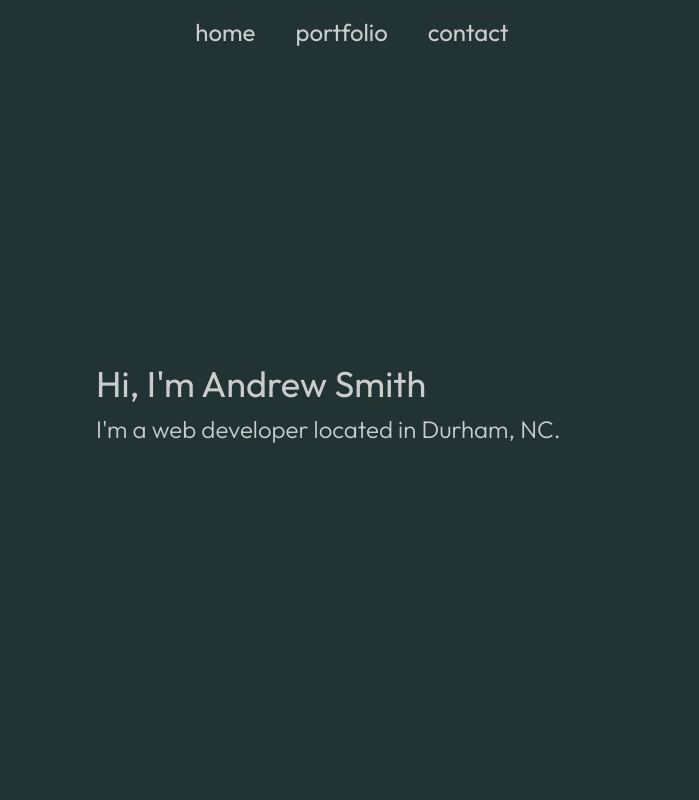
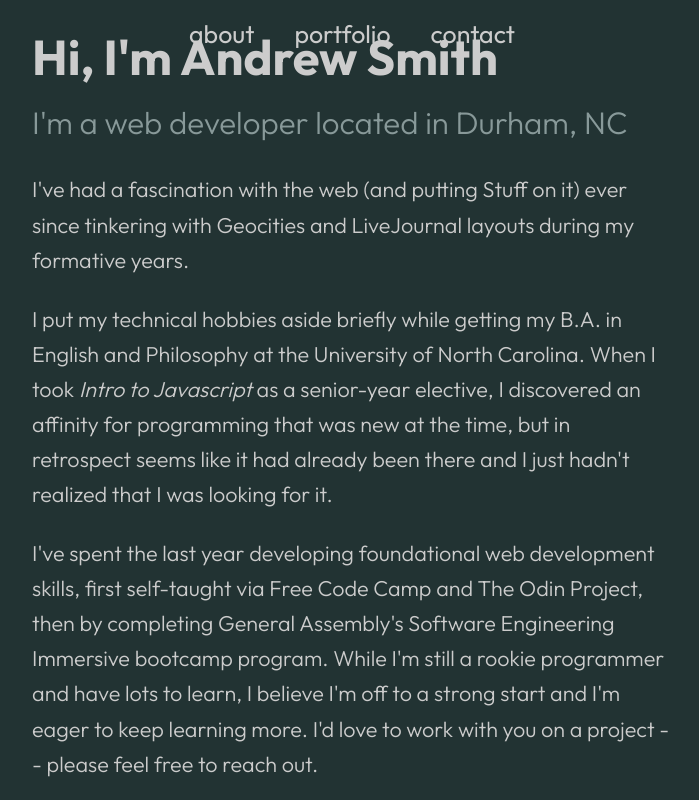
Before and after one commit to continentaldivide/personal-website, a Next.js app: page / in a window 1280 px wide. Shown: the whole page, without its empty margins (288-987 px from the left). Built offline with nearby package versions, Linux system fonts and the light colour scheme.

Commit message:
Rename 'home' -> 'about' and add content

```diff
--- /dev/null
+++ b/app/components/About.jsx
@@ -0,0 +1,34 @@
+export default function Home() {
+  return (
+    <div className="container w-1/2 my-auto">
+      <h1 className="text-5xl font-bold leading-relaxed">
+        Hi, I'm Andrew Smith
+      </h1>
+      <h2 className="text-3xl font-light leading-relaxed">
+        I'm a web developer located in Durham, NC
+      </h2>
+      <br />
+      <p className="text-xl font-light leading-relaxed">
+        I've had a fascination with the web (and putting Stuff on it) ever since
+        tinkering with Geocities and LiveJournal layouts during my formative
+        years.
+      </p>
+      <br />
+      <p className="text-xl font-light leading-relaxed">
+        I put my technical hobbies aside briefly while getting my B.A. in
+        English and Philosophy at the University of North Carolina. When I took{' '}
+        <em>Intro to Javascript</em> as a senior-year elective, I discovered an
+        affinity for programming that was new at the time, but in retrospect
+        seems like it had already been there and I just hadn't realized that I was
+        looking for it.
+      </p>
+      <br />
+      <p className="text-xl font-light leading-relaxed">
+        I've spent the last year developing foundational web development skills,
+        first self-taught via Free Code Camp and The Odin Project, then by
+        completing General Assembly's Software Engineering Immersive bootcamp
+        program.  While I'm still a rookie programmer and have lots to learn, I believe I'm off to a strong start and I'm eager to keep learning more.  I'd love to work with you on a project -- please feel free to reach out.
+      </p>
+    </div>
+  );
+}
--- a/app/components/Home.jsx
+++ /dev/null
@@ -1,10 +0,0 @@
-export default function Home() {
-  return (
-    <div className="container w-2/5 my-auto">
-      <h1 className="text-4xl leading-relaxed">Hi, I'm Andrew Smith</h1>
-      <p className="text-2xl font-light">
-        I'm a web developer located in Durham, NC.
-      </p>
-    </div>
-  );
-}
--- a/app/globals.css
+++ b/app/globals.css
@@ -22,3 +22,7 @@ body,
 main {
   height: 100%;
 }
+
+h2 {
+  color: #899;
+}
--- a/app/page.tsx
+++ b/app/page.tsx
@@ -1,13 +1,13 @@
 'use client';
 import { useState } from 'react';
 
-import Home from './components/Home';
+import About from './components/About';
 import Portfolio from './components/Portfolio';
 import Contact from './components/Contact';
 import Navitem from './components/Navitem';
 
 export default function Main() {
-  const [currentPage, setCurrentPage] = useState(<Home />);
+  const [currentPage, setCurrentPage] = useState(<About />);
 
   const handleNavClick = (component: JSX.Element) => {
     setCurrentPage(component);
@@ -17,8 +17,8 @@ export default function Main() {
       <nav className="p-4 fixed top-0 left-0 right-0">
         <ul className="flex items-center justify-center gap-10">
           <Navitem
-            itemName={'home'}
-            handleNavClick={() => handleNavClick(<Home />)}
+            itemName={'about'}
+            handleNavClick={() => handleNavClick(<About />)}
           />
           <Navitem
             itemName={'portfolio'}
--- a/tailwind.config.js
+++ b/tailwind.config.js
@@ -6,6 +6,15 @@ module.exports = {
     './app/**/*.{js,ts,jsx,tsx,mdx}',
   ],
   theme: {
+    fontSize: {
+      sm: '0.8rem',
+      base: '1rem',
+      xl: '1.35rem',
+      '2xl': '1.563rem',
+      '3xl': '1.953rem',
+      '4xl': '2.441rem',
+      '5xl': '3.052rem',
+    },
     extend: {
       backgroundImage: {
         'gradient-radial': 'radial-gradient(var(--tw-gradient-stops))',
@@ -15,4 +24,4 @@ module.exports = {
     },
   },
   plugins: [],
-}
+};
```
